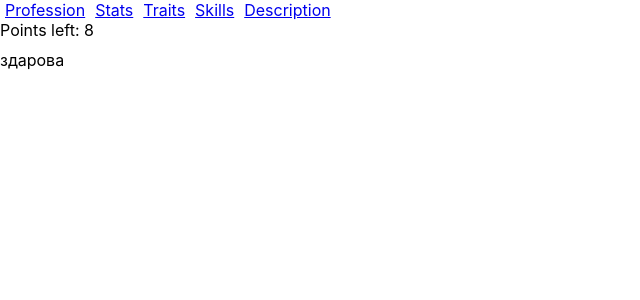
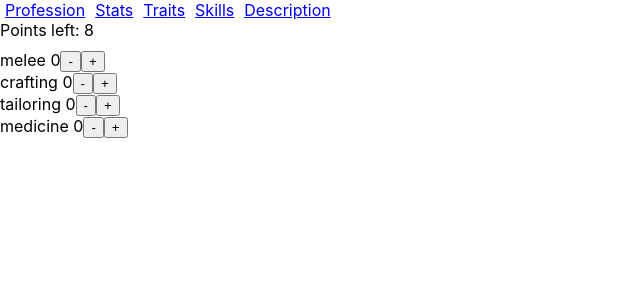
Before and after one commit to ArtemidaOctavia/character-creation, a React (Create React App) app: page /skills in a window 1280 px wide. Shown: the top 300 px of the page, without its empty margins (0-640 px from the left). Built offline with nearby package versions, Linux system fonts and the light colour scheme.

Commit message:
completing with skills template

```diff
--- a/src/components/skills/skills.jsx
+++ b/src/components/skills/skills.jsx
@@ -3,10 +3,33 @@ import React from 'react';
 export const Skills = (props) => {
   return (
     <div>
-      <span onClick={() => {
-        props.changeSkill('crafting', 1);
-      }}>
-        здарова</span>
+      {
+        props.skillsList.map((skill) => {
+          let skillName = Object.keys(skill)[0];
+          return <div><span
+            onMouseOver={() => {
+              props.activateSkill(skill)
+            }}
+            onMouseOut={() => {
+              props.activateSkill({})
+            }
+            }>
+            {skillName} {skill[skillName]}
+            <button onClick={() => {
+              if (skill[skillName] >= 1) {
+                props.changeSkill(skillName, -1);
+                props.changePoints(1)
+              }
+            }}>-</button>
+            <button onClick={() => {
+              props.changeSkill(skillName, 1);
+              props.changePoints(-1)
+            }}>+</button>
+          </span>
+          </div>
+        })
+      }
+      <div>{props.activeSkill && props.activeSkill.description}</div>
     </div>
   )
 };
--- a/src/components/skills/skillsContainer.jsx
+++ b/src/components/skills/skillsContainer.jsx
@@ -4,17 +4,21 @@ import {Skills} from "./skills";
 
 let mapStateToProps = (state) => {
   return {
-    melee: state.skills.melee,
-    crafting: state.skills.crafting,
-    tailoring: state.skills.tailoring,
-    medicine: state.skills.medicine
+    skillsList: state.skills.skillsList,
+    activeSkill: state.skills.activeSkill
   }
 };
 
 let mapDispatchToProps = (dispatch) => {
   return {
     changeSkill: (skill, value) => {
-      dispatch({type: 'CHANGE-SKILL', skill, value})
+      dispatch({type: `CHANGE-SKILL`, skill, value})
+    },
+    changePoints: (value) => {
+      dispatch({type: `CHANGE-POINTS`, value})
+    },
+    activateSkill: (skill) => {
+      dispatch({type: `ACTIVATE-SKILL`, skill})
     }
   }
 };
--- a/src/redux/skillsReducer.js
+++ b/src/redux/skillsReducer.js
@@ -1,10 +1,23 @@
 let initialState = {
   skillsList: [
-    {melee: 0},
-    {crafting: 0},
-    {tailoring: 0},
-    {medicine: 0},
-  ]
+    {
+      melee: 0,
+      description: `melee descr`
+    },
+    {
+      crafting: 0,
+      description: `crafting descr`
+    },
+    {
+      tailoring: 0,
+      description: `tailoring descr`
+    },
+    {
+      medicine: 0,
+      description: `medicine descr`
+    },
+  ],
+  activeSkill: null
 };
 
 export const skillsReducer = (state = initialState, action) => {
@@ -12,12 +25,17 @@ export const skillsReducer = (state = initialState, action) => {
     case 'CHANGE-SKILL':
       let clone = JSON.parse(JSON.stringify(state));
       clone.skillsList.forEach((skill) => {
-        let skillName = Object.keys(skill)[0];
+        let [skillName] = Object.keys(skill);
         if (skillName === action.skill) {
           skill[skillName] += action.value
         }
       });
       return clone;
+    case `ACTIVATE-SKILL`:
+      return {
+        ...state,
+        activeSkill: action.skill
+      };
     default:
       return state;
   }
```
